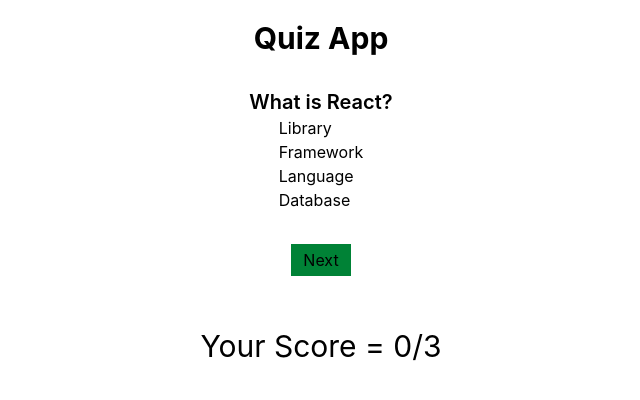
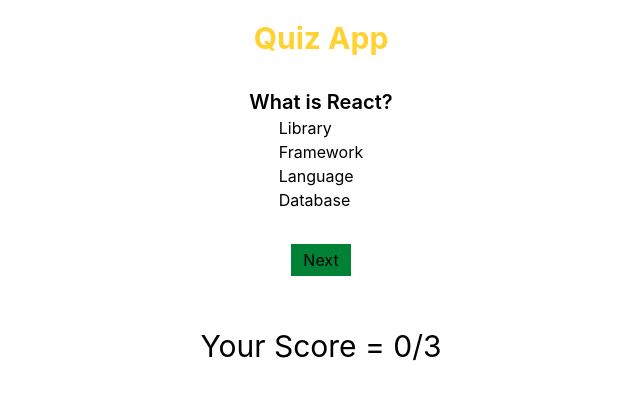
Before and after one commit to AbhayDeveloperr/Quiz-App, a React (Vite) app in the folder Quiz-App/: page / in a window 1280 px wide. Shown: the top 400 px of the page, without its empty margins (319-959 px from the left). Built offline with nearby package versions, Linux system fonts and the light colour scheme.

Commit message:
Current Que issue fix

```diff
--- a/Quiz-App/package.json
+++ b/Quiz-App/package.json
@@ -1,8 +1,6 @@
 {
   "dependencies": {
     "@tailwindcss/vite": "^4.3.2",
-    "react": "^18.3.1",
-    "react-dom": "^18.3.1",
     "tailwindcss": "^4.3.2"
   },
   "devDependencies": {
--- a/Quiz-App/src/App.jsx
+++ b/Quiz-App/src/App.jsx
@@ -25,19 +25,17 @@
       setCurrentQue(currentQue+1)
       setSelectedOption("")
       console.log(currentQue)
-      if(currentQue ==2){
-        setMaxAttempt(true)
-        console.log('yes here')
-      }
+
     }else{
       setIsFinished(true)
+      setMaxAttempt(true)
     }
   };
 
 
   return (
     <div className='flex items-center justify-center flex-col pt-5'>
-      <h1 className='text-3xl font-bold'>Quiz App</h1>
+      <h1 className='text-3xl font-bold text-amber-300'>Quiz App</h1>
 
       <h2 className='pt-8 font-semibold text-xl'>
         {questions[currentQue].question}
@@ -49,7 +47,7 @@
             }} className='block cursor-pointer'>{option}</button>
         ))}
       </div>
-      <button onClick={handleNext} className={`bg-green-700 px-3 py-1 my-8 cursor-pointer active:scale-95 ${maxAttempt? 'disabled:cursor-not-allowed' : 'cursor-pointer'}`}>{currentQue === questions.length - 1 ? "Submit" : "Next"}</button>
+      <button onClick={handleNext} className={`bg-green-700 px-3 py-1 my-8 active:scale-95 ${maxAttempt? 'cursor-not-allowed' : 'cursor-pointer'}`}>{currentQue === questions.length - 1 ? "Submit" : "Next"}</button>
 
       <p className='text-3xl mt-5'>
         Your Score = {score}/{questions.length}
```
Also changed, not shown: Quiz-App/tsconfig.json (deleted, +0 -23 lines).
